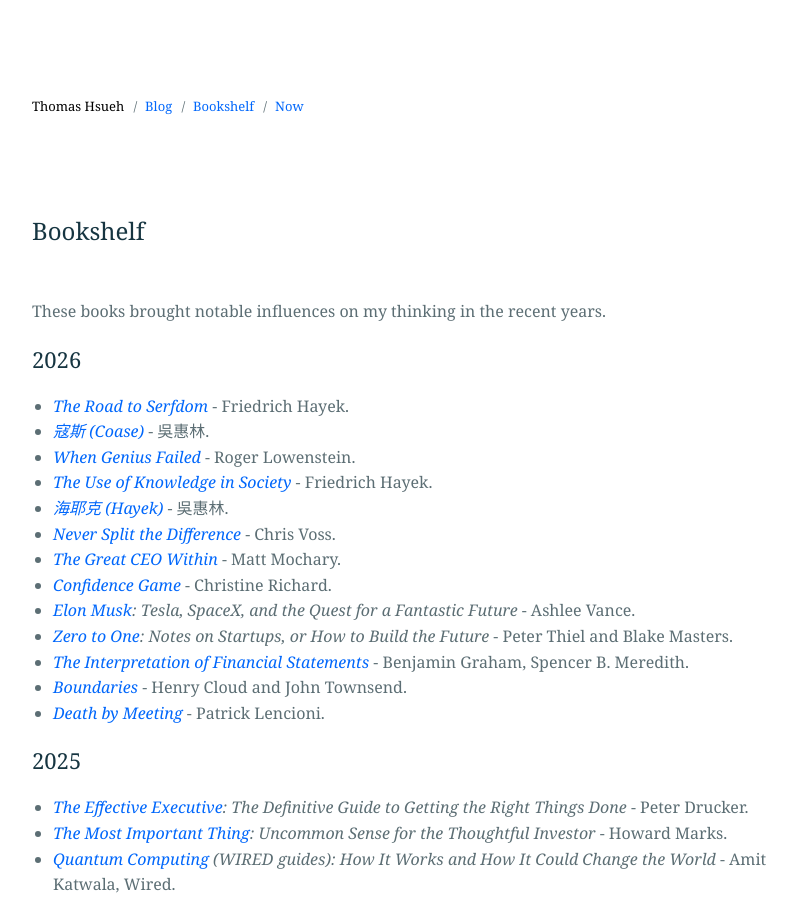
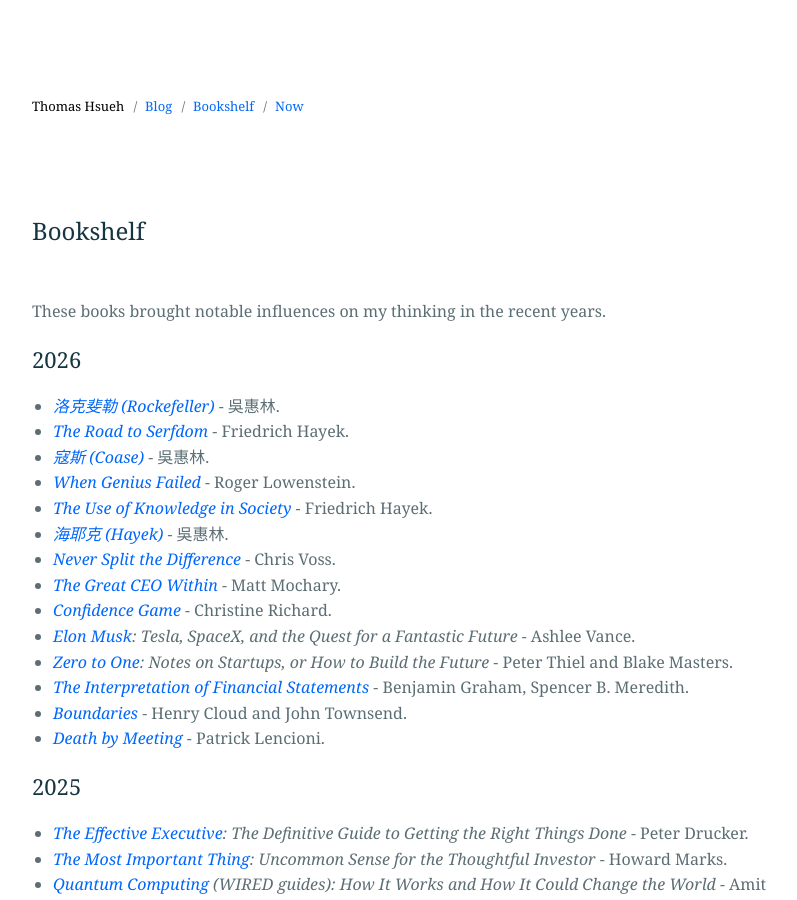
Before and after one commit to guiltygyoza/new-blog, a Jekyll site: the page built from _pages/bookshelf.markdown, in a window 1280 px wide and 900 px high. Shown: the whole window, without its empty margins (238-1035 px from the left). Built offline with Jekyll 4.4.1, drawn with Linux system fonts in a browser that asks for light colours.

Commit message:
add book

```diff
--- a/_pages/bookshelf.markdown
+++ b/_pages/bookshelf.markdown
@@ -7,6 +7,7 @@
 These books brought notable influences on my thinking in the recent years.
 
 ## 2026
+- *[洛克斐勒 (Rockefeller)](https://www.books.com.tw/products/0010964042){:target="_blank"}* - 吳惠林.
 - *[The Road to Serfdom](https://www.goodreads.com/sk/book/show/299215.The_Road_to_Serfdom){:target="_blank"}* - Friedrich Hayek.
 - *[寇斯 (Coase)](https://www.eslite.com/product/1001116712587705){:target="_blank"}* - 吳惠林.
 - *[When Genius Failed](https://www.goodreads.com/book/show/10669.When_Genius_Failed){:target="_blank"}* - Roger Lowenstein.
```
